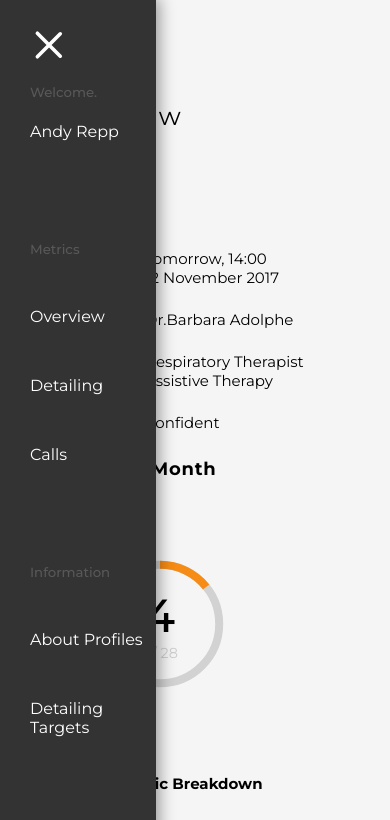
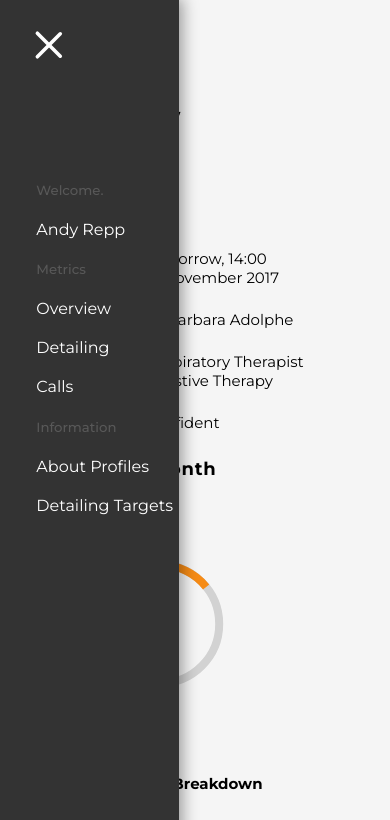
Before and after one commit to williamsilvaw07/Ui-Dashboard, a plain HTML site: page index.html in a window 390 px wide. Both pictures are taken after a click on the element 52 px from the left and 44 px from the top of the page. Shown: the top 820 px of the page. Drawn offline with nearby package versions, Linux system fonts and the light colour scheme.

Commit message:
side bar fix

```diff
--- a/index.html
+++ b/index.html
@@ -21,13 +21,13 @@
                 <div class="line line2"></div>
                 <div class="line line3"></div>
             </div>
-            <div class="side_bar_inner_inner">
+            <div class="side_bar_inner_inner nav_inner_inner ">
                 <div class="side_bar_inner nav_ham_sideBar">
                     <h5 class="side_title">Welcome.</h5>
                     <p id="user_name">andy repp</p>
                 </div>
 
-                <div class="side_bar_inner">
+                <div class="side_bar_inner inner_nav">
                     <h5 class="side_title">metrics</h5>
                     <ul>
                         <a href='#'>
@@ -45,7 +45,7 @@
 
 
 
-                <div class="side_bar_inner">
+                <div class="side_bar_inner inner_nav">
                     <h5 class="side_title">information</h5>
                     <ul>
                         <a href='#'>
--- a/respon.css
+++ b/respon.css
@@ -84,9 +84,9 @@
 
        .progress_rad {
 
-           -webkit-transform: scale(1.3);
+           -webkit-transform: scale(1.2);
 
-           transform: scale(1.3);
+           transform: scale(1.2);
        }
 
 
--- a/styles.css
+++ b/styles.css
@@ -32,7 +32,7 @@ html {
     background-color: #333333;
     top: 0;
     right: 55rem;
-    height: 100vh;
+    height: 120%;
     width: 0rem;
     display: -webkit-box;
     display: -ms-flexbox;
@@ -52,7 +52,7 @@ html {
     -webkit-box-shadow: 1px 0 15px 2px rgba(0, 0, 0, 0.4);
     box-shadow: 1px 0 15px 2px rgba(0, 0, 0, 0.4);
     z-index: 999;
-    width: 40%;
+    width: 46%;
     position: fixed;
 
 
@@ -131,17 +131,22 @@ html {
     color: white;
 }
 
-.nav_ham_sideBar {
-    margin-top: 0 !important
+.nav_inner_inner {
+    margin-top: -400px !important
 }
 
+.inner_nav {
+    margin-top: 10px !important
+}
 
-
+.inner_nav li {
+    margin-top: 20px
+}
 
 /****side bar ***/
 .side_bar {
     background-color: #333333;
-    min-height: 120%;
+    min-height: 160%;
     width: 350px;
     position: absolute;
     top: 0;
```
Also changed, not shown: 1 other file.
